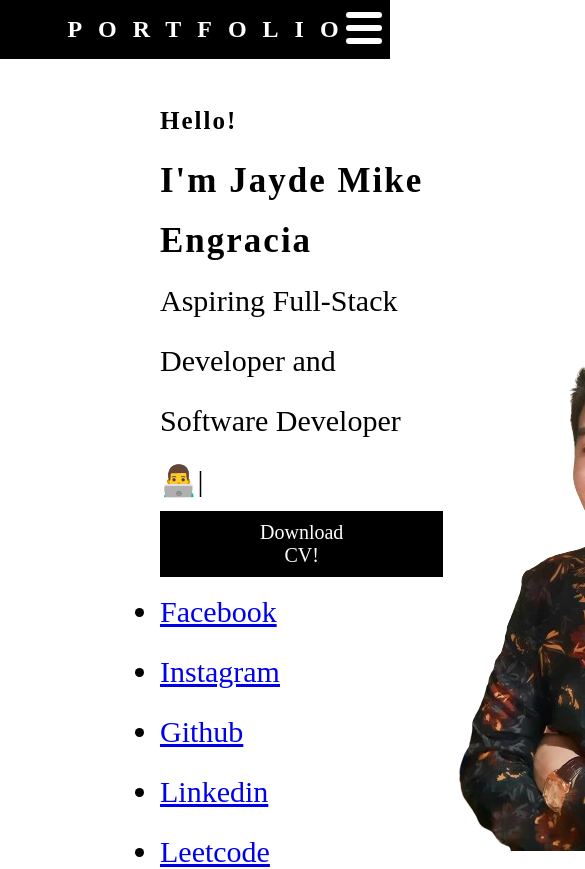
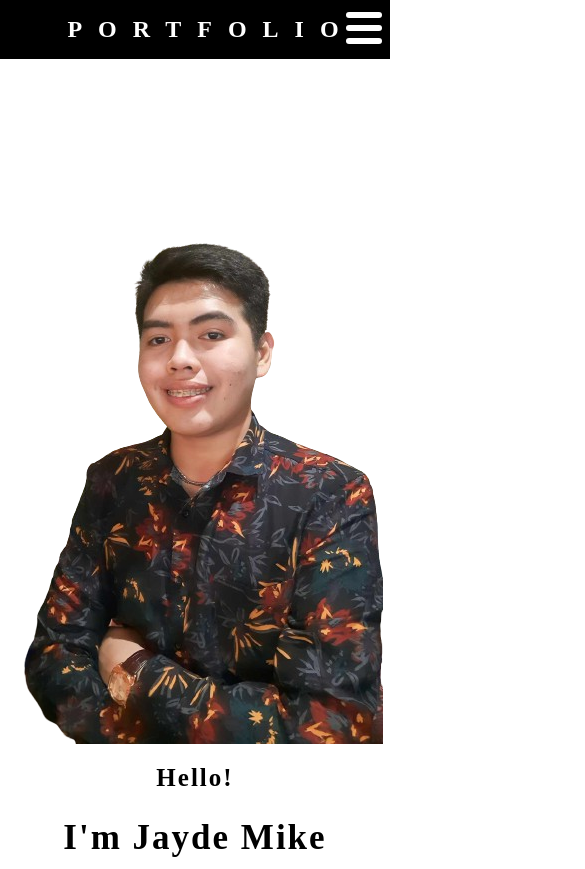
Before and after one commit to jaydemike20/reactportfolio, a React (Create React App) app: page / in a window 390 px wide. Shown: the top 869 px of the page, 585 px wide, since content can reach past the window. Built offline with nearby package versions, Linux system fonts and the light colour scheme; a web font is replaced by a local one.

Commit message:
Responsive Home 95%

```diff
--- a/package.json
+++ b/package.json
@@ -16,6 +16,7 @@
     "@types/react-dom": "^18.2.18",
     "react": "^18.2.0",
     "react-dom": "^18.2.0",
+    "react-icons": "^5.0.1",
     "react-router-dom": "^6.22.0",
     "react-scripts": "5.0.1",
     "typescript": "^4.9.5",
--- a/src/pages/home.css
+++ b/src/pages/home.css
@@ -1,8 +1,8 @@
 .container {
     width: 100%;
-    height: 100%;
+    height: 90%;
     display: flex;
-    justify-content: space-evenly;
+    justify-content: center;
     align-items: center;
     padding: 2rem 10rem;
 }
@@ -10,6 +10,7 @@
 .container-left {
     line-height: 60px;
     padding-bottom: 5rem;
+    margin: 0% 2rem;
 }
 
 .container-left h3 {
@@ -41,12 +42,67 @@
     border: 2px solid black;
 }
 
-
-
 .container-left {
     font-size: 30px;
 }
 
+.icons ul {
+    padding-top: 30px;
+    display: flex;
+}
+
+.icons ul li {
+    list-style: none;
+    display: inline-block;
+    margin-right: 30px;
+}
+
+.icons ul li a {
+    display: inline-block;
+    transition: transform 0.3s ease-out;
+}
+
+.icons ul li a:hover {
+    transform: translateY(-15px);
+}
+
 .container-right {
+    text-align: left;
+    padding-bottom: 200px;
+    margin: 0% 2rem;
+}
 
+@media (max-width:900px) {
+    .container {
+        flex-direction: column;
+        text-align: center;
+    }
+
+    .container-right {
+        order: -1;
+    }
+
+    .icons ul {
+        text-align: center;
+        padding-top: 3rem;
+    }
+
+    .icons ul li {
+        list-style: none;
+        display: flex;
+    }
+
+    .container-left {
+        line-height: 60px;
+        padding-bottom: 5rem;
+        margin: 0;
+        padding: 0;
+    }
+
+    .container-right {
+        text-align: center;
+        padding-bottom: 200px;
+        margin: 0;
+        padding: 0;
+    }
 }
--- a/src/pages/home.tsx
+++ b/src/pages/home.tsx
@@ -2,9 +2,12 @@ import React from "react";
 import './home.css';
 import profileImage from '../../src/assets/image.png'
 import { Link } from "react-router-dom";
+import { FaFacebook, FaGithub, FaInstagramSquare , FaLinkedin } from "react-icons/fa";
+import { FaSquareXTwitter } from "react-icons/fa6";
 
 export const Home = () => {
     return(
+
         <div className="container">
             <div className="container-left">
                 <h3>Hello!</h3>
@@ -12,14 +15,13 @@ export const Home = () => {
                 <p>Aspiring Full-Stack Developer and Software Developer 👨‍💻|</p>
                 <button>Download CV!</button>
 
-
                 <div className="icons">
                     <ul>
-                        <li><Link to="">Facebook</Link></li>
-                        <li><Link to="">Instagram</Link></li>
-                        <li><Link to="">Github</Link></li>
-                        <li><Link to="">Linkedin</Link></li>
-                        <li><Link to="">Leetcode</Link></li>
+                        <li><a href="#" target="_blank"><FaFacebook color="blue" size="3rem" /></a></li>
+                        <li><a href="#" target="_blank"><FaSquareXTwitter color="black" size="3rem" /></a></li>
+                        <li><a href="#" target="_blank"><FaInstagramSquare color="#FD1D1D" size="3rem" /></a></li>
+                        <li><a href="#" target="_blank"><FaLinkedin color="blue" size="3rem" /></a></li>
+                        <li><a href="#" target="_blank"><FaGithub color="black" size="3rem" /></a></li>
 
                     </ul>
                 </div>
```
Also changed, not shown: 1 other file (tests, documents, lock files or other folders).
